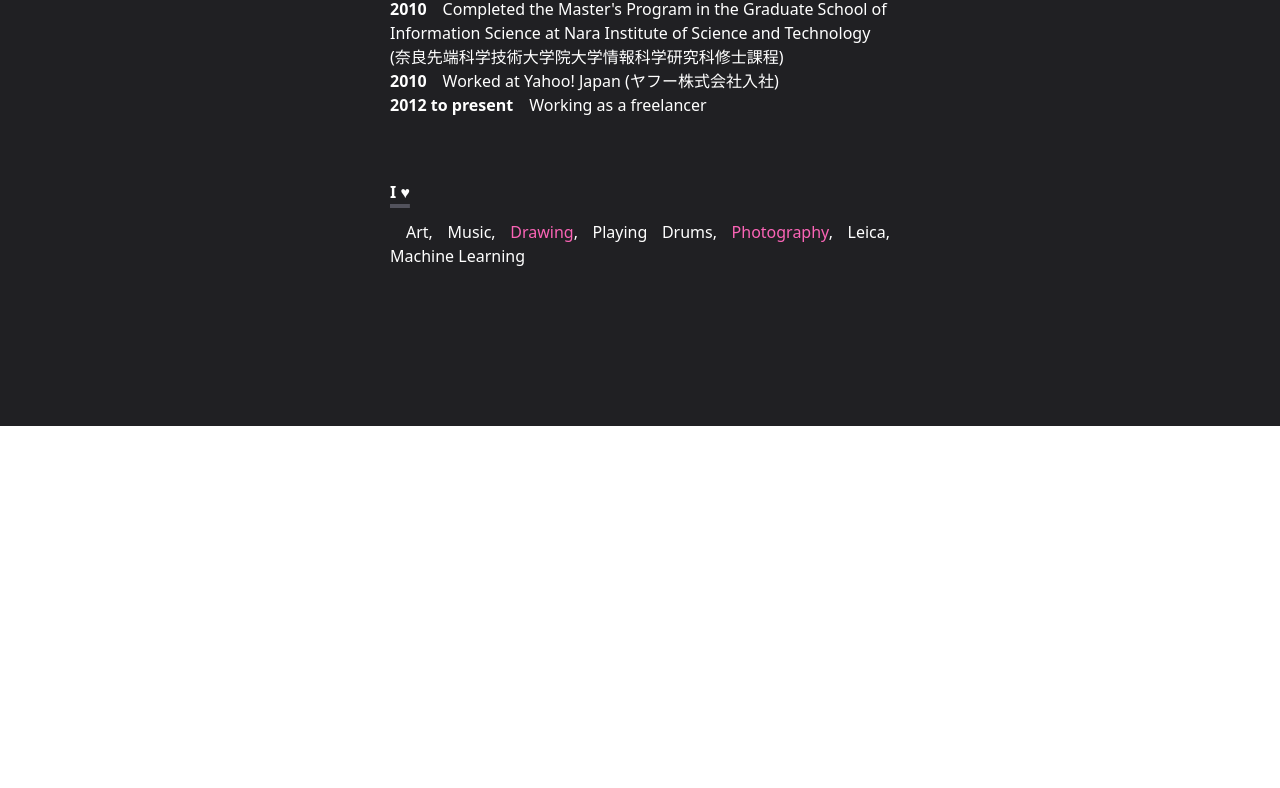
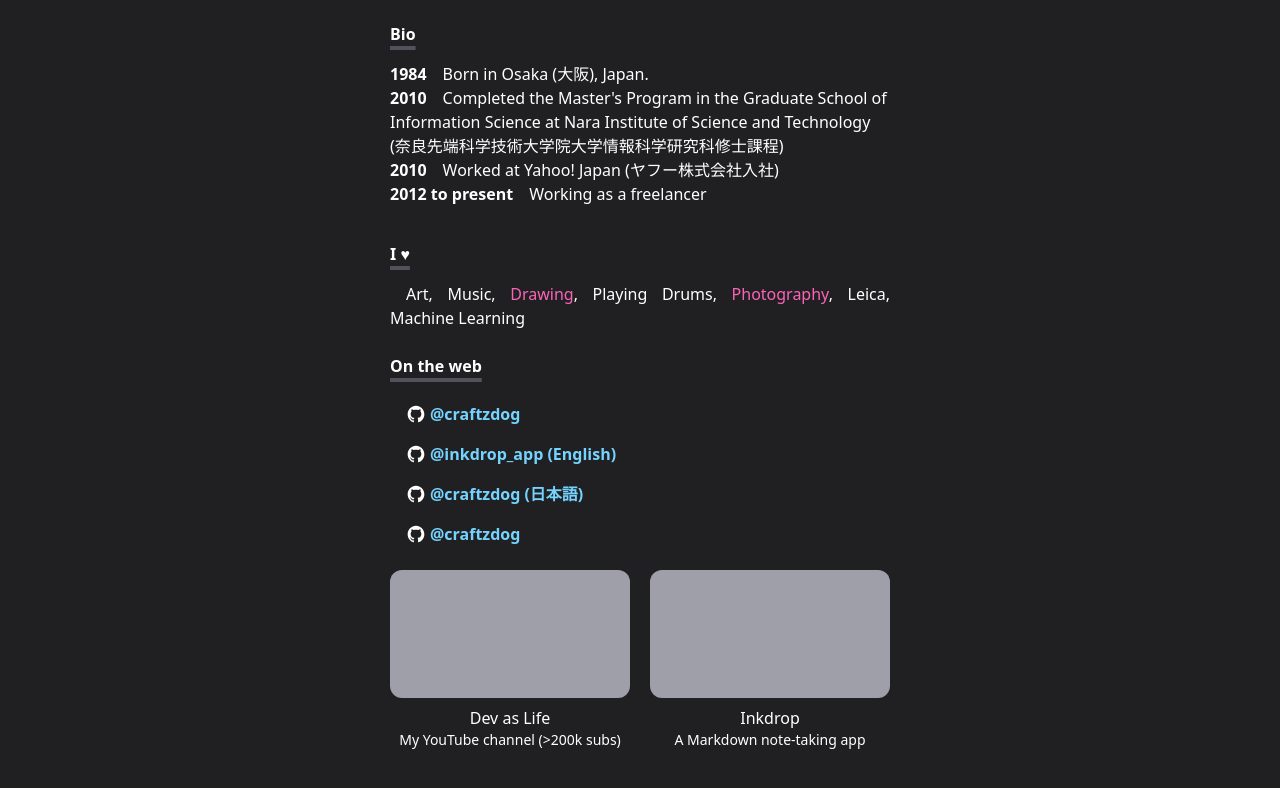
Before and after one commit to kayfgit/copy-of-craftzdog-homepage, a Next.js app: page / in a window 1280 px wide. Shown: the part 834-1622 px from the top of the page. Before the commit the page ends 1260 px from the top, so only its background shows below. Built offline with nearby package versions, Linux system fonts and the light colour scheme.

Commit message:
feat(main): add on the web and fix some stuff

```diff
--- a/app/page.tsx
+++ b/app/page.tsx
@@ -3,16 +3,18 @@
 import Work from "@/components/ui/Work"
 import Bio from "@/components/ui/Bio"
 import Loves from "@/components/ui/Loves"
+import Web from "@/components/ui/Web"
 
 export default function Home() {
   return (
     <main className="relative min-h-screen bg-[#202023] flex justify-center items-center flex-col">
       <NavBar />
-      <div className="w-125 h-300 flex flex-col">
+      <div className="w-125 min-h-screen flex flex-col">
         <About />
         <Work />
         <Bio />
         <Loves />
+        <Web />
       </div>
     </main>
   );
--- a/components/ui/Bio.tsx
+++ b/components/ui/Bio.tsx
@@ -1,6 +1,6 @@
 export default function Bio() {
   return (
-    <div className="w-full h-80 flex justify-start items-center flex-col">
+    <div className="w-full h-55 flex justify-start items-center flex-col">
       <span className="self-start text-white font-bold underline decoration-4 decoration-zinc-600 underline-offset-6">
         Bio
       </span>
--- a/components/ui/Loves.tsx
+++ b/components/ui/Loves.tsx
@@ -1,11 +1,11 @@
 export default function Loves() {
   return (
-    <div className="w-full h-80 flex justify-start items-center flex-col">
+    <div className="w-full h-28 flex justify-start items-center flex-col">
       <span className="self-start text-white font-bold underline decoration-4 decoration-zinc-600 underline-offset-6">
         I ♥
       </span>
       <p className="text-white text-md/6 indent-4 my-4 text-justify">
-        Art, Music, <span className="text-pink-400">Drawing</span>, Playing Drums, <span className="text-pink-400">Photography</span>, Leica, Machine Learning
+        Art, Music, <span className="cursor-pointer hover:underline text-pink-400">Drawing</span>, Playing Drums, <span className="cursor-pointer hover:underline text-pink-400">Photography</span>, Leica, Machine Learning
       </p>
     </div>
   )
--- /dev/null
+++ b/components/ui/Web.tsx
@@ -0,0 +1,76 @@
+import Github from '../../public/github.svg'
+import Image from "next/image";
+
+export default function Web() {
+  return (
+    <div className="w-full h-180 flex justify-start items-center flex-col">
+      <span className="self-start text-white font-bold underline decoration-4 decoration-zinc-600 underline-offset-6">
+        On the web
+      </span>
+      <ul className="my-4 w-full h-40 text-sky-300 font-bold">
+        <li className="w-full h-10 flex justify-start items-center">
+          <button className="px-4 py-2 rounded-lg hover:bg-sky-200/50 cursor-pointer">
+            <Image
+              src={Github}
+              width={20}
+              height={20}
+              alt=""
+              className="inline mr-1 mb-0.5"
+            />
+            @craftzdog
+          </button>
+        </li>
+        <li className="w-full h-10 flex justify-start items-center">
+          <button className="px-4 py-2 rounded-lg hover:bg-sky-200/50 cursor-pointer">
+            <Image
+              src={Github}
+              width={20}
+              height={20}
+              alt=""
+              className="inline mr-1 mb-0.5"
+            />
+            @inkdrop_app (English)
+          </button>
+        </li>
+        <li className="w-full h-10 flex justify-start items-center">
+          <button className="px-4 py-2 rounded-lg hover:bg-sky-200/50 cursor-pointer">
+            <Image
+              src={Github}
+              width={20}
+              height={20}
+              alt=""
+              className="inline mr-1 mb-0.5"
+            />
+            @craftzdog (日本語)
+          </button>
+        </li>
+        <li className="w-full h-10 flex justify-start items-center">
+          <button className="px-4 py-2 rounded-lg hover:bg-sky-200/50 cursor-pointer">
+            <Image
+              src={Github}
+              width={20}
+              height={20}
+              alt=""
+              className="inline mr-1 mb-0.5"
+            />
+            @craftzdog
+          </button>
+        </li>
+      </ul>
+      <section className='text-white flex justify-between items-center w-full h-45'>
+        <div className='cursor-pointer w-60 h-45 flex justify-center items-center flex-col'>
+          <div className='w-full h-35 bg-zinc-400 rounded-xl mb-2'>
+          </div>
+          <p>Dev as Life <br /></p>
+          <p className=' text-sm'>My YouTube channel ({'>'}200k subs)</p>
+        </div>
+        <div className='cursor-pointer w-60 h-45 flex justify-center items-center flex-col'>
+          <div className='w-full h-35 bg-zinc-400 rounded-xl mb-2'>
+          </div>
+          <p>Inkdrop<br /></p>
+          <p className=' text-sm'>A Markdown note-taking app</p>
+        </div>
+      </section>
+    </div>
+  )
+}
--- a/components/ui/Work.tsx
+++ b/components/ui/Work.tsx
@@ -5,9 +5,9 @@
         Work
       </span>
       <p className="text-white text-md/6 indent-4 my-4 text-justify">
-        Takuya is a freelance and a full-stack developer based in Osaka with a passion for building digital services/stuff he wants. He has a knack for all things launching products, from planning and designing all the way to solving real-life problems with code. When not online, he loves hanging out with his camera. Currently, he is living off of his own product called <span className="text-pink-400">Inkdrop</span>. He publishes content for marketing his products and his YouTube channel called <span className="text-pink-400">&ldquo;Dev as Life&rdquo;</span> has more than 100k subscribers.
+        Takuya is a freelance and a full-stack developer based in Osaka with a passion for building digital services/stuff he wants. He has a knack for all things launching products, from planning and designing all the way to solving real-life problems with code. When not online, he loves hanging out with his camera. Currently, he is living off of his own product called <span className="cursor-pointer hover:underline text-pink-400">Inkdrop</span>. He publishes content for marketing his products and his YouTube channel called <span className="cursor-pointer hover:underline text-pink-400">&ldquo;Dev as Life&rdquo;</span> has more than 100k subscribers.
       </p>
-      <button className="rounded-lg bg-[#81e6d9] font-bold px-4 py-2 flex gap-3 mt-2">
+      <button className="cursor-pointer hover:bg-[#81e6f9] rounded-lg bg-[#81e6d9] font-bold px-4 py-2 flex gap-3 mt-2">
         My portfolio <p className="text-sm mt-0.5">{'>'}</p>
       </button>
     </div>
```
